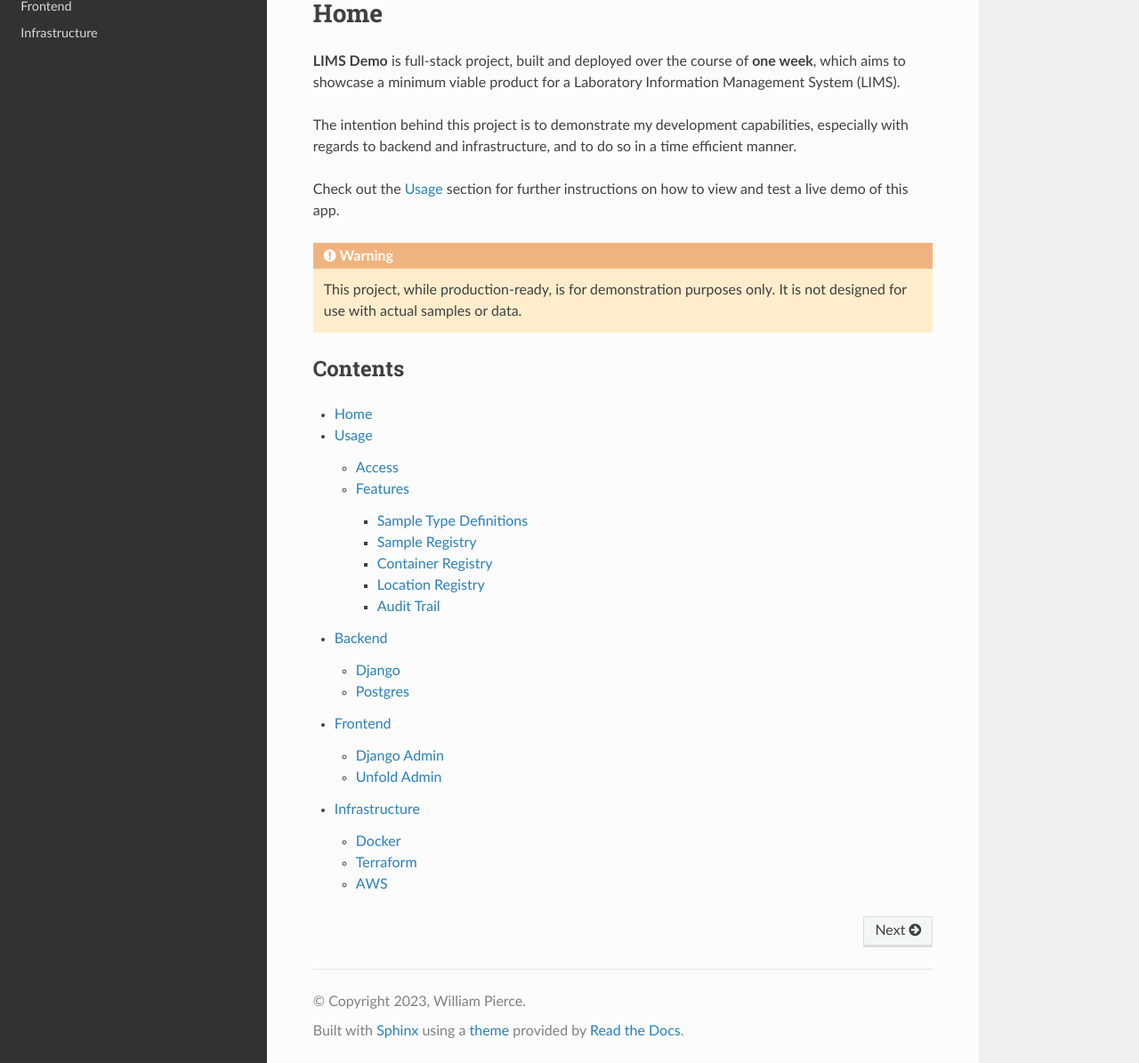
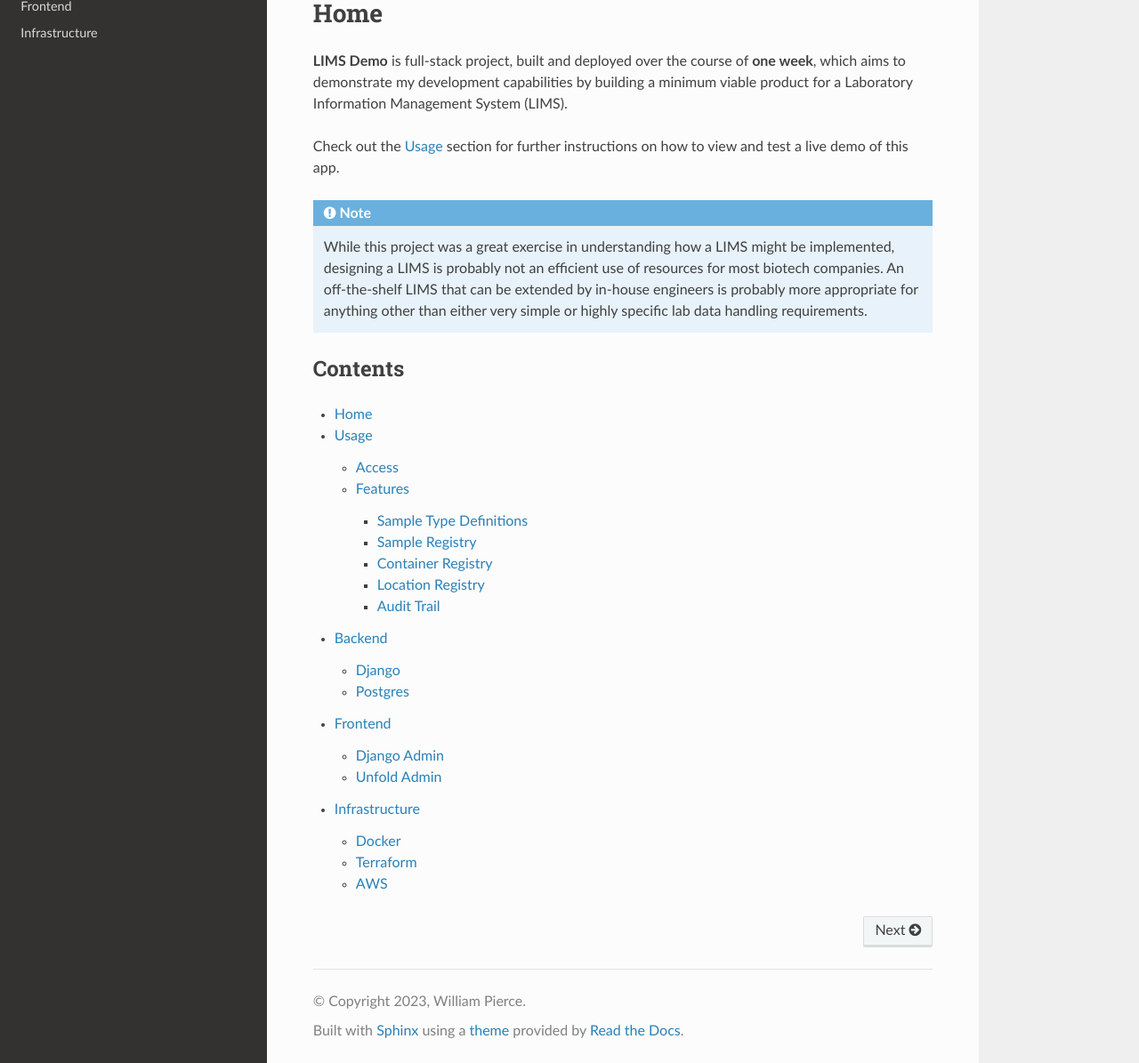
Before and after one commit to williamcpierce/lims-demo, a Sphinx documentation site: the page built from docs/index.rst, in a window 1280 px wide and 1398 px high, cut to the strip 203-1398 px from the top of the window. Shown: the whole strip at 89% size. Built offline with Sphinx 7.4.7 and the Read the Docs theme 2.0.0, drawn with Linux system fonts in a browser that asks for light colours.

Commit message:
Docs update

```diff
--- a/docs/frontend.rst
+++ b/docs/frontend.rst
@@ -23,6 +23,6 @@ Unfold Admin
 ----------------
 The default styling for Django's admin site is perfectly adequate for back-office
 use, but leaves a lot to be desired when used as the main page of an app. To improve
-the styling, this site uses `Unfold Admin <https://unfoldadmin.com/>`_ a theme designed specifically
-for Django's admin site. This theme is written using Tailwind CSS, and can be easily
-extended and customized.
+the styling, this site uses `Unfold Admin <https://unfoldadmin.com/>`_, a theme designed
+specifically for Django's admin site. This theme is written using Tailwind CSS, and can
+be easily extended and customized.
--- a/docs/index.rst
+++ b/docs/index.rst
@@ -4,20 +4,22 @@ Home
 ===================================
 
 **LIMS Demo** is full-stack project, built and deployed over the
-course of **one week**, which aims to showcase a minimum viable product
-for a Laboratory Information Management System (LIMS).
-
-The intention behind this project is to demonstrate my development
-capabilities, especially with regards to backend and infrastructure,
-and to do so in a time efficient manner.
+course of **one week**, which aims to demonstrate my development
+capabilities by building a minimum viable product for a Laboratory
+Information Management System (LIMS).
 
 Check out the :doc:`usage` section for further instructions on how
 to view and test a live demo of this app.
 
-.. warning::
+.. note::
 
-   This project, while production-ready, is for demonstration
-   purposes only. It is not designed for use with actual samples or data.
+   While this project was a great exercise in understanding how a
+   LIMS might be implemented, designing a LIMS is probably not an
+   efficient use of resources for most biotech companies. An
+   off-the-shelf LIMS that can be extended by in-house engineers
+   is probably more appropriate for anything other than either
+   very simple or highly specific lab data handling requirements.
+
 
 Contents
 --------
--- a/docs/usage.rst
+++ b/docs/usage.rst
@@ -35,7 +35,7 @@ load the additional fields from the type definition.
 Samples may also be registered in bulk using the import tool. To do so,
 construct a file (such as .csv or .xlsx) in the following format:
 
-.. list-table:: Sample Import
+.. list-table::
    :widths: 20 20 20 20 20
    :header-rows: 1
 
@@ -49,14 +49,12 @@ construct a file (such as .csv or .xlsx) in the following format:
      - ATCTTGTGGAAAGGACGAAACACCGCGAAGAACCTCTTCCCAAGAGTTTTAGAGCTAGAAATAGCAAGTT3
    * - PRO
      - Cas12a
-     -
-     -
 
 | Where:
 | "type" is the prefix for the desired sample type (required)
 | "alias" is an alternate name for the sample (optional)
 | "related" is the ID of another related sample (optional)
-/ "sequence" is a DNA/RNA/AA sequence for the sample (optional)
+| "sequence" is a DNA/RNA/AA sequence for the sample (optional)
 
 Container Registry
 ^^^^^^^^^^^^
```
